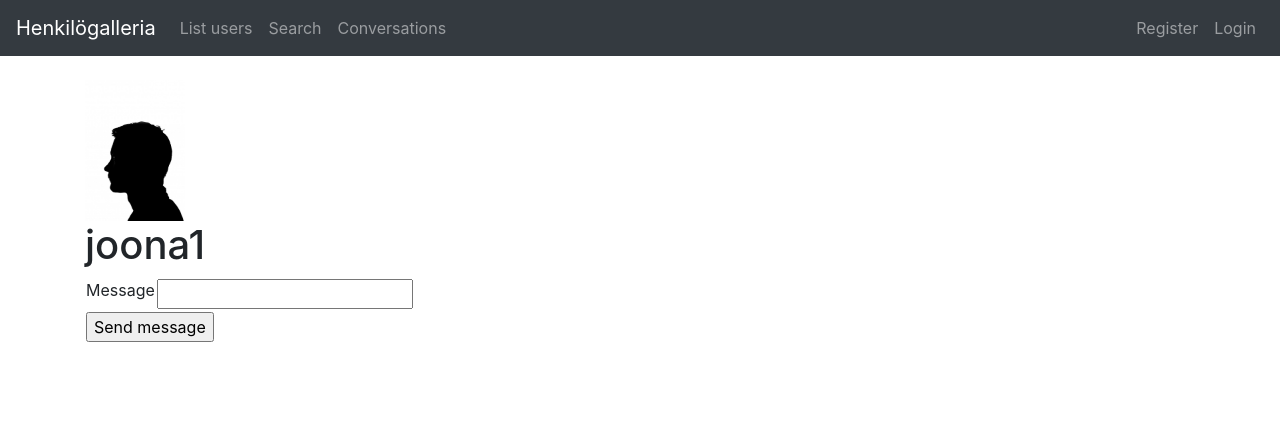
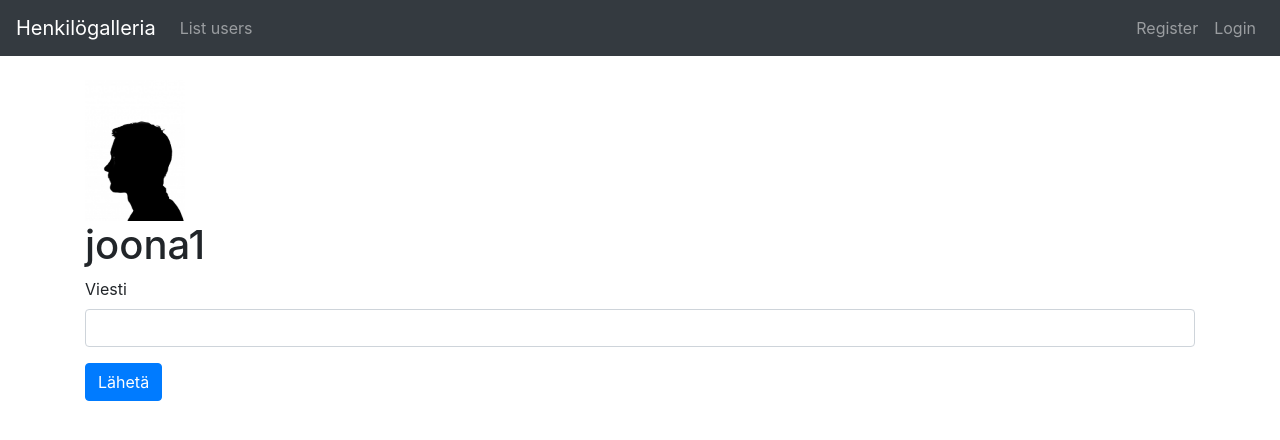
Before and after one commit to joonissi/tsohaaa, a Flask app: page /users/1 in a window 1280 px wide. Shown: the top 440 px of the page. Run offline with Flask 2, Linux system fonts and the light colour scheme; data comes from the database, SQL or seed files in the repository; both versions use the stored data as it was after the commit; some libraries are stand-ins or nearby versions.

Commit message:
fixed templates using bootstrap

```diff
--- a/application/templates/layout.html
+++ b/application/templates/layout.html
@@ -21,12 +21,14 @@
           <li class="nav-item">
             <a class="nav-link" href="{{ url_for('users_index') }} ">List users</a>
           </li>
+          {% if current_user.is_authenticated %}
           <li class="nav-item">
             <a class="nav-link" href="{{ url_for('users_index') }} ">Search</a>
           </li>
           <li class="nav-item">
             <a class="nav-link" href="{{ url_for('messages_index') }} ">Conversations</a>
           </li>
+          {% endif %}
         </ul>
         <ul class="navbar-nav">
           {% if current_user.is_authenticated %}
--- a/application/templates/users/show.html
+++ b/application/templates/users/show.html
@@ -8,27 +8,11 @@
 <h1>{{ account.username }}</h1>
 
 <form method="POST" action="{{ url_for('users_show', account_id = account.id) }}">
-<table>
-  <tr>
-    <td>
-      {{ form.message.label }}
-    </td>
-    <td>
-      {{ form.message }}
-    </td>
-    <td>
-      <ul>
-        {% for error in form.message.errors %}
-        <li>{{ error }}</li>
-        {% endfor %}
-      </ul>
-    </td>
-  </tr>
-    <td colspan="2">
-      <input type="submit" value="Send message" />
-    </td>
-  </tr>
-  </form>
-
+  <div class="form-group">
+    <label for="inputEmail4">Viesti</label>
+    {{ form.message(class_="form-control") }}
+  </div>
+  <button type="submit" class="btn btn-primary">Lähetä</button>
+</form>
 
 {% endblock %}
```
Also changed, not shown: application/templates/users/edit.html (+6 -5 lines), application/users.db.
